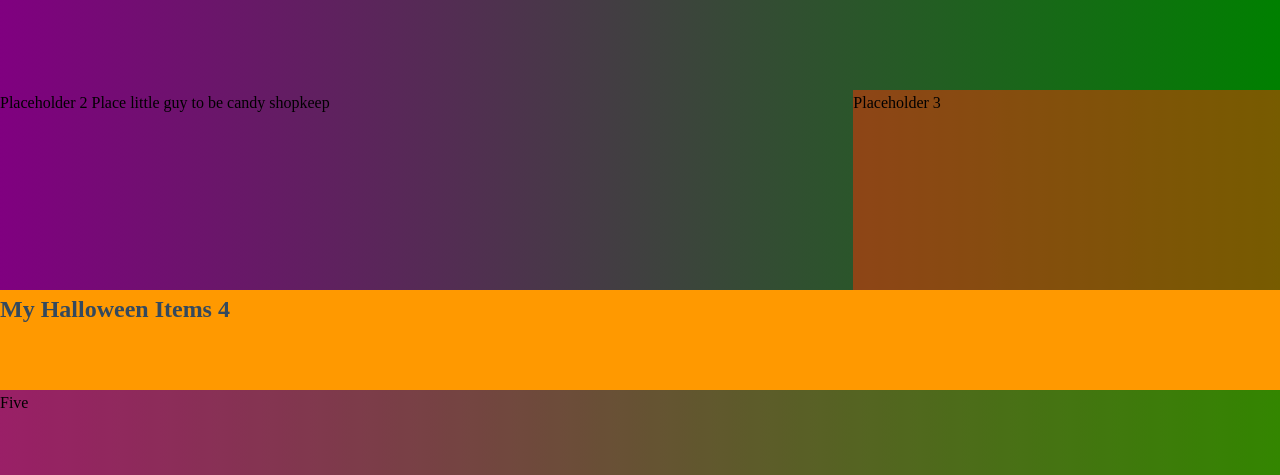
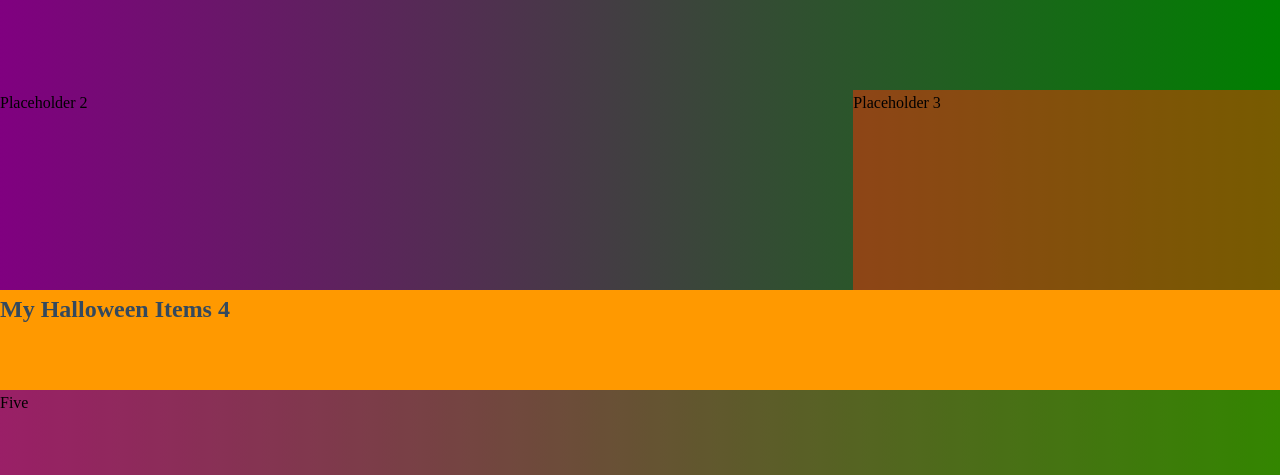
Before and after one commit to EvaD856/halloween, a plain HTML site: page halloween/index.html in a window 1280 px wide. Shown: the part 325-800 px from the top of the page. Drawn offline with Linux system fonts and the light colour scheme; a web font is replaced by a local one.

Commit message:
work on index

```diff
--- a/halloween/index.html
+++ b/halloween/index.html
@@ -31,7 +31,7 @@
             <h1>Placeholder 1</h1>
         </div>
 
-        <div class="two">Placeholder 2 Place little guy to be candy shopkeep
+        <div class="two">Placeholder 2
             <img src="" alt="">
         </div>
 
```
